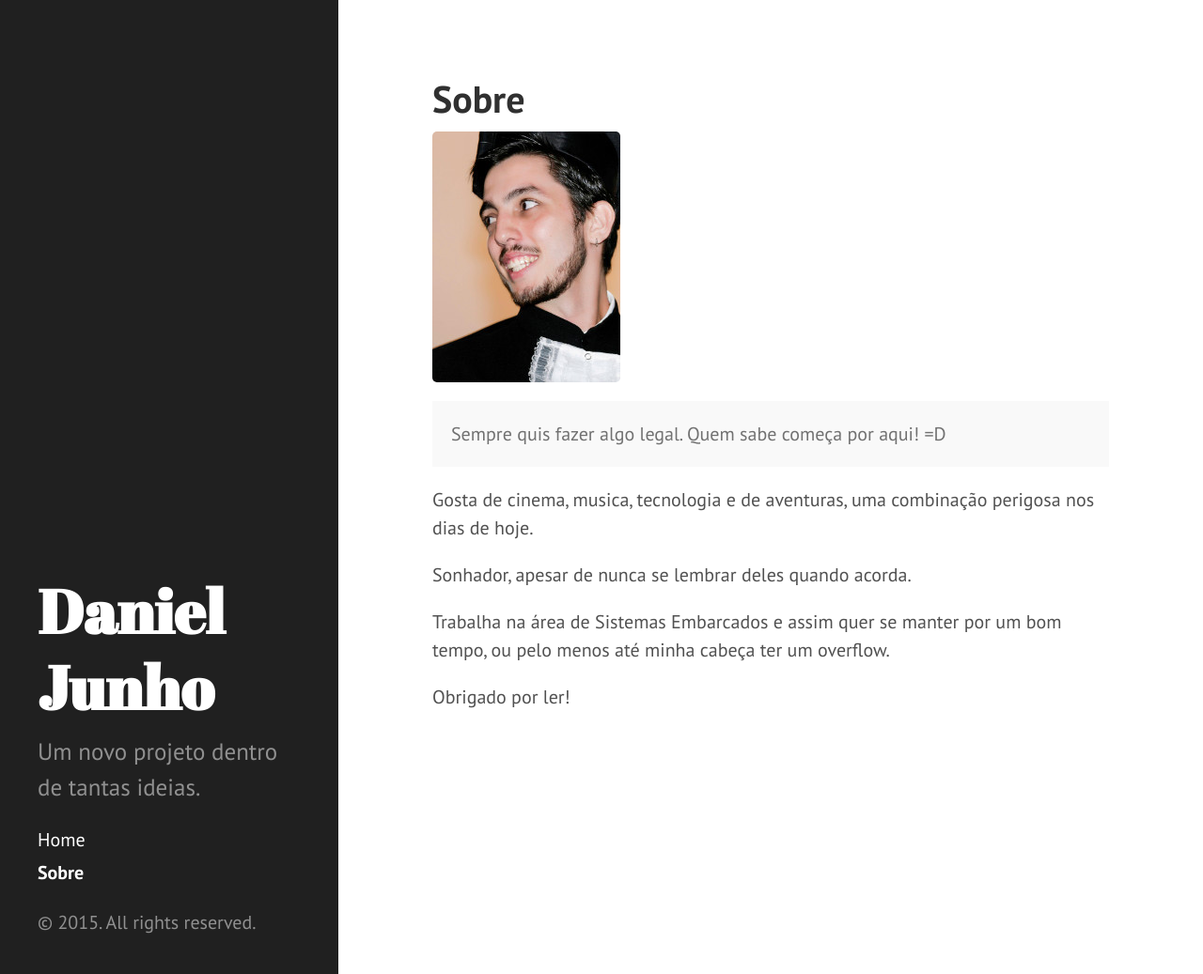
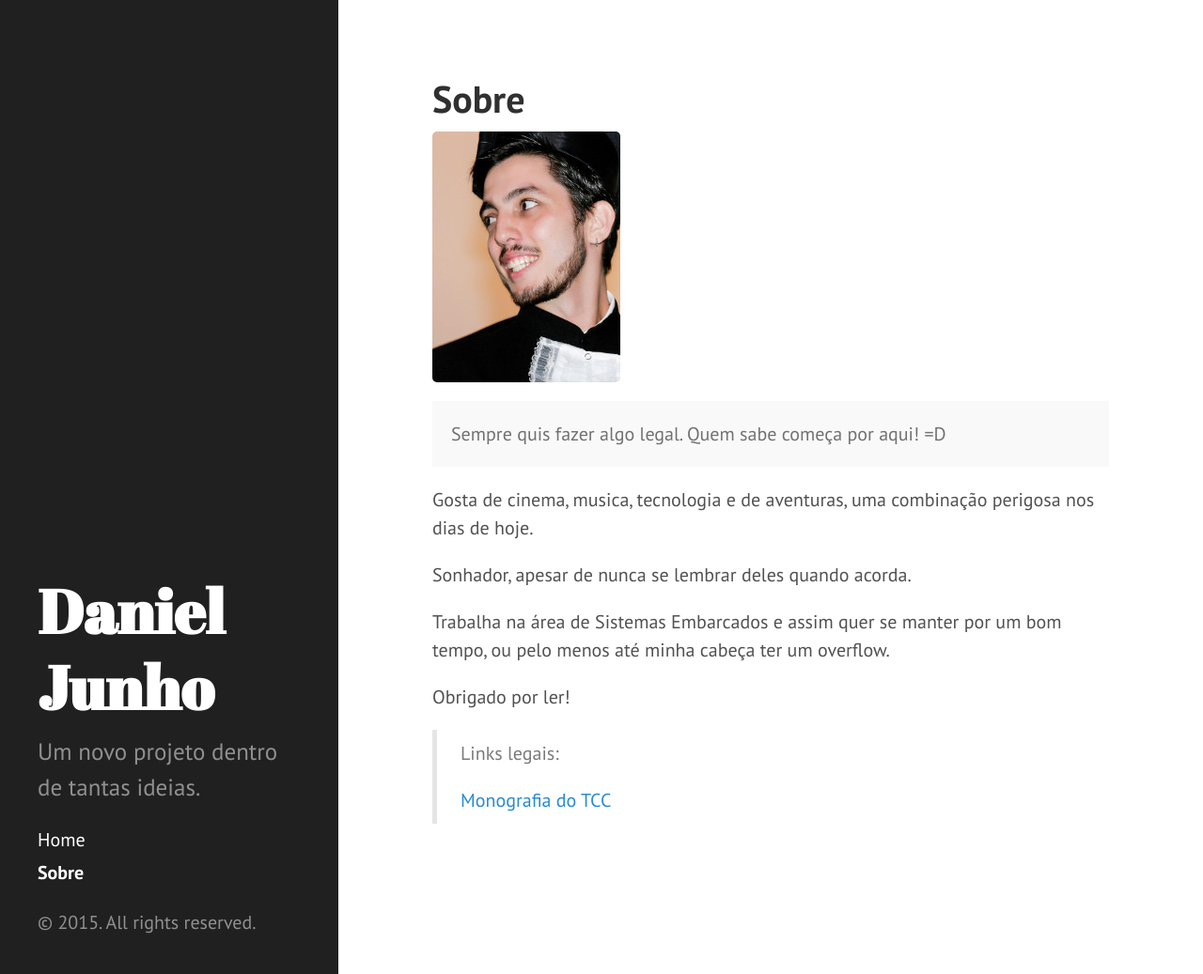
Before and after one commit to djunho/djunho.github.io, a Jekyll site: the page built from about.md, in a window 1280 px wide and 1037 px high. Shown: the whole window at 94% size. Built offline with Jekyll 4.4.1, drawn with Linux system fonts in a browser that asks for light colours; Markdown is read by kramdown in place of the engine named in the settings.

Commit message:
Arquivo do TCC

```diff
--- a/about.md
+++ b/about.md
@@ -16,3 +16,7 @@ Sonhador, apesar de nunca se lembrar deles quando acorda.
 Trabalha na área de Sistemas Embarcados e assim quer se manter por um bom tempo, ou pelo menos até minha cabeça ter um overflow.
 
 Obrigado por ler!
+
+>Links legais:
+>
+>[Monografia do TCC](https://github.com/djunho/djunho.github.io/raw/master/Downloads/Monografia%20TCC.pdf "vish!")
```
